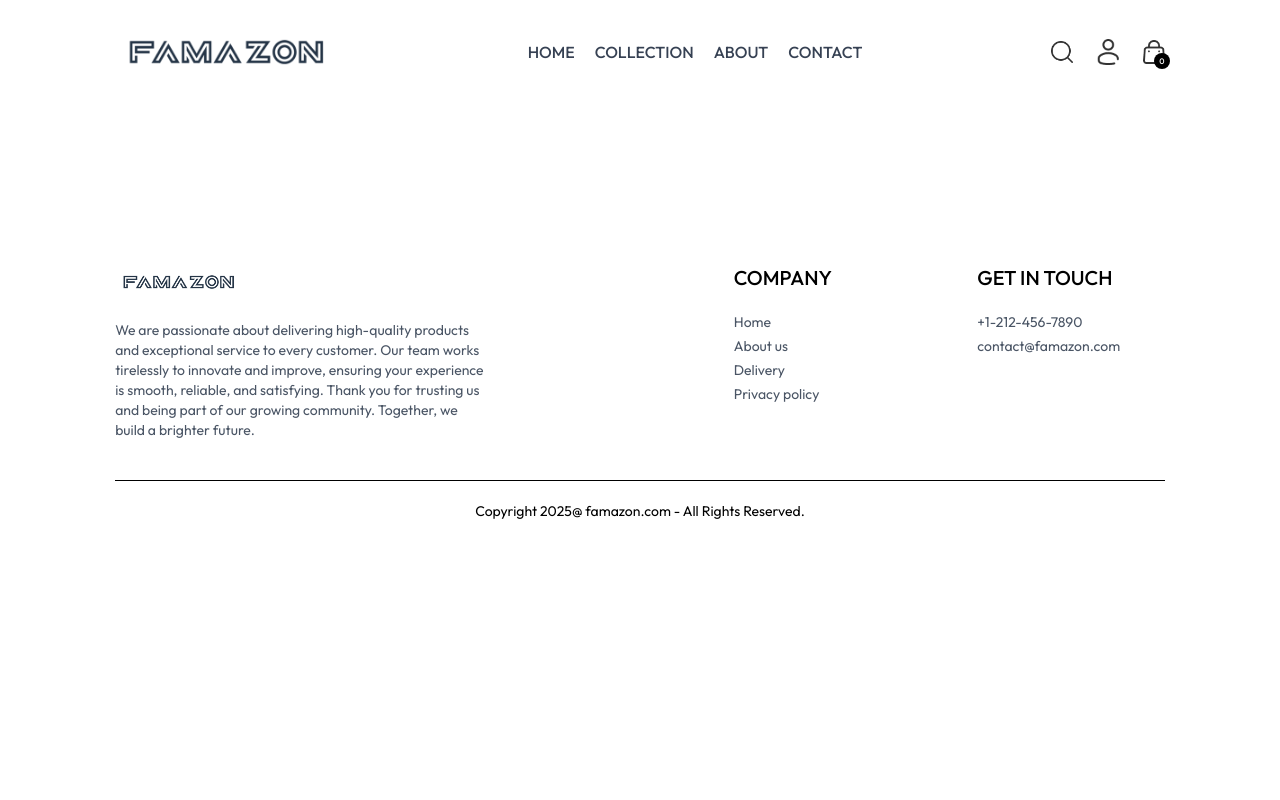
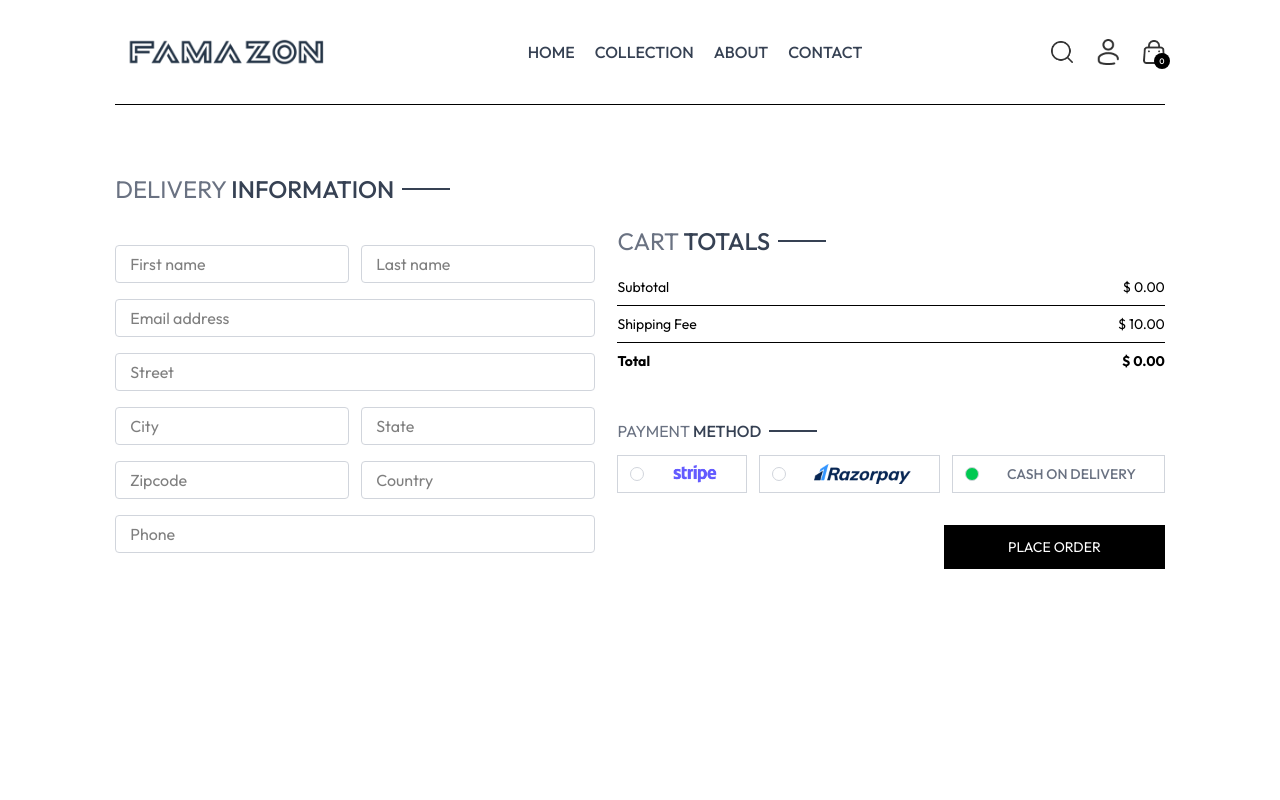
Before and after one commit to namanmahajan2020/Famazon, a React (Vite) app in the folder frontend/: page /place-order in a window 1280 px wide. Shown: the top 800 px of the page. Built offline with nearby package versions, Linux system fonts and the light colour scheme; a web font is replaced by a local one.

Commit message:
place order page

```diff
--- a/frontend/src/context/ShopContext.jsx
+++ b/frontend/src/context/ShopContext.jsx
@@ -1,6 +1,7 @@
 import { createContext, useEffect, useState } from "react";
 import { products } from "../assets/assets";
 import { toast } from "react-toastify";
+import { useNavigate } from "react-router-dom";
 export const ShopContext = createContext();
 
 const ShopContextProvider = (props) => {
@@ -9,6 +10,7 @@
     const [search, setSearch] = useState('')
     const [showSearch, setShowSearch] = useState(false)
     const [cartItems, setCartItems] = useState({});
+    const navigate = useNavigate();
 
     const addToCart = async (itemId, size) => {
         if (!size) {
@@ -76,7 +78,7 @@
         products, currency, delivery_fee,
         search, setSearch, showSearch, setShowSearch,
         cartItems, addToCart, getCartCount,
-        updateQuantity, getCartAmount
+        updateQuantity, getCartAmount, navigate
     }
     return (
         <ShopContext.Provider value={value}>
--- a/frontend/src/pages/Cart.jsx
+++ b/frontend/src/pages/Cart.jsx
@@ -5,7 +5,7 @@
 import CartTotal from '../components/CartTotal';
 
 const Cart = () => {
-  const { products, currency, cartItems, updateQuantity } = useContext(ShopContext);
+  const { products, currency, cartItems, updateQuantity,navigate } = useContext(ShopContext);
 
   const [cartData, setCartData] = useState([]);
 
@@ -56,7 +56,7 @@
         <div className='w-full sm:w-[450px]'>
           <CartTotal />
           <div className='wfull text-end '>
-            <button className='bg-black text-white text-sm my-8 px-8 py-3'>PROCEED TO CHECKOUT</button>
+            <button onClick={()=>navigate('/place-order')} className='bg-black text-white text-sm my-8 px-8 py-3'>PROCEED TO CHECKOUT</button>
           </div>
         </div>
       </div>
--- a/frontend/src/pages/PlaceOrder.jsx
+++ b/frontend/src/pages/PlaceOrder.jsx
@@ -1,9 +1,63 @@
-import React from 'react'
+import React, { useContext, useState } from 'react'
+import Title from '../components/Title'
+import CartTotal from '../components/CartTotal'
+import { assets } from '../assets/assets'
+import { ShopContext } from '../context/ShopContext'
 
 const PlaceOrder = () => {
+  const [method, setMethod] = useState('cod');
+  const {navigate}=useContext(ShopContext);
   return (
-    <div>
+    <div className='flex flex-col sm:flex-row justify-between gap-4 pt-5 sm:pt-14 min-h-[80vh] border-t'>
+      {/*----------------left side------------ */}
+      <div className='flex flex-col gap-4 w-full sm:max-w-[480px]'>
+        <div className='text-xl sm:text-2xl my-3'>
+          <Title text1={'DELIVERY'} text2={'INFORMATION'} />
+        </div>
+        <div className='flex gap-3'>
+          <input className='border border-gray-300 rounded py-1.5 px-3.5 w-full' type="text" placeholder='First name' />
+          <input className='border border-gray-300 rounded py-1.5 px-3.5 w-full' type="text" placeholder='Last name' />
+        </div>
+        <input className='border border-gray-300 rounded py-1.5 px-3.5 w-full' type="email" placeholder='Email address' />
+        <input className='border border-gray-300 rounded py-1.5 px-3.5 w-full' type="text" placeholder='Street' />
+        <div className='flex gap-3'>
+          <input className='border border-gray-300 rounded py-1.5 px-3.5 w-full' type="text" placeholder='City' />
+          <input className='border border-gray-300 rounded py-1.5 px-3.5 w-full' type="text" placeholder='State' />
+        </div>
+        <div className='flex gap-3'>
+          <input className='border border-gray-300 rounded py-1.5 px-3.5 w-full' type="number" placeholder='Zipcode' />
+          <input className='border border-gray-300 rounded py-1.5 px-3.5 w-full' type="text" placeholder='Country' />
+        </div>
+        <input className='border border-gray-300 rounded py-1.5 px-3.5 w-full' type="number" placeholder='Phone ' />
+      </div>
+      {/*-------------------right side-----------------  */}
+      <div className='mt-8'>
+        <div className='mt-8 min-w-80'>
+          <CartTotal />
+        </div>
+        <div className='mt-12'>
+          <Title text1={'PAYMENT'} text2={'METHOD'} />
+          {/* --------------Payment Method Selection--------- */}
+          <div className='flex gap-3 flex-col lg:flex-row'>
+            <div onClick={() => setMethod('stripe')} className='flex items-center gap-3 border border-gray-300 p-2 px-3 cursor-pointer'>
+              <p className={`min-w-3.5 h-3.5 border border-gray-300 rounded-full ${method === 'stripe' ? 'bg-green-500' : ''}`}></p>
+              <img className='h-5 mx-4' src={assets.stripe_logo} alt="stripe_logo" />
+            </div>
+            <div onClick={() => setMethod('razorpay')} className='flex items-center gap-3 border border-gray-300 p-2 px-3 cursor-pointer'>
+              <p className={`min-w-3.5 h-3.5 border border-gray-300 rounded-full ${method === 'razorpay' ? 'bg-green-500' : ''}`}></p>
+              <img className='h-5 mx-4' src={assets.razorpay_logo} alt="razorpay_logo" />
+            </div>
+            <div onClick={() => setMethod('cod')} className='flex items-center gap-3 border border-gray-300 p-2 px-3 cursor-pointer'>
+              <p className={`min-w-3.5 h-3.5 border border-gray-300 rounded-full ${method === 'cod' ? 'bg-green-500' : ''}`}></p>
+              <p className='text-gray-500 text-sm font-medium mx-4'>CASH ON DELIVERY</p>
+            </div>
+          </div>
+          <div className='w-full text-end mt-8'>
+            <button onClick={()=>navigate('/orders')} className='bg-black text-white px-16 py-3 text-sm'>PLACE ORDER</button>
+          </div>
 
+        </div>
+      </div>
     </div>
   )
 }
```
